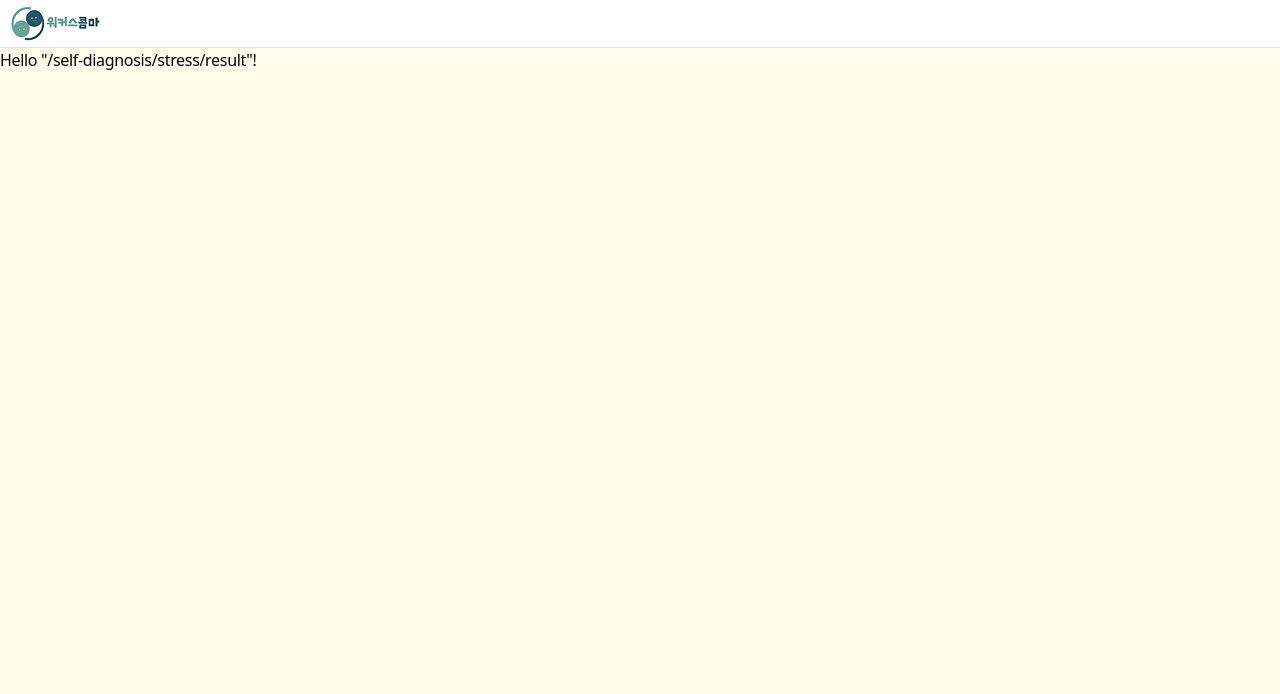
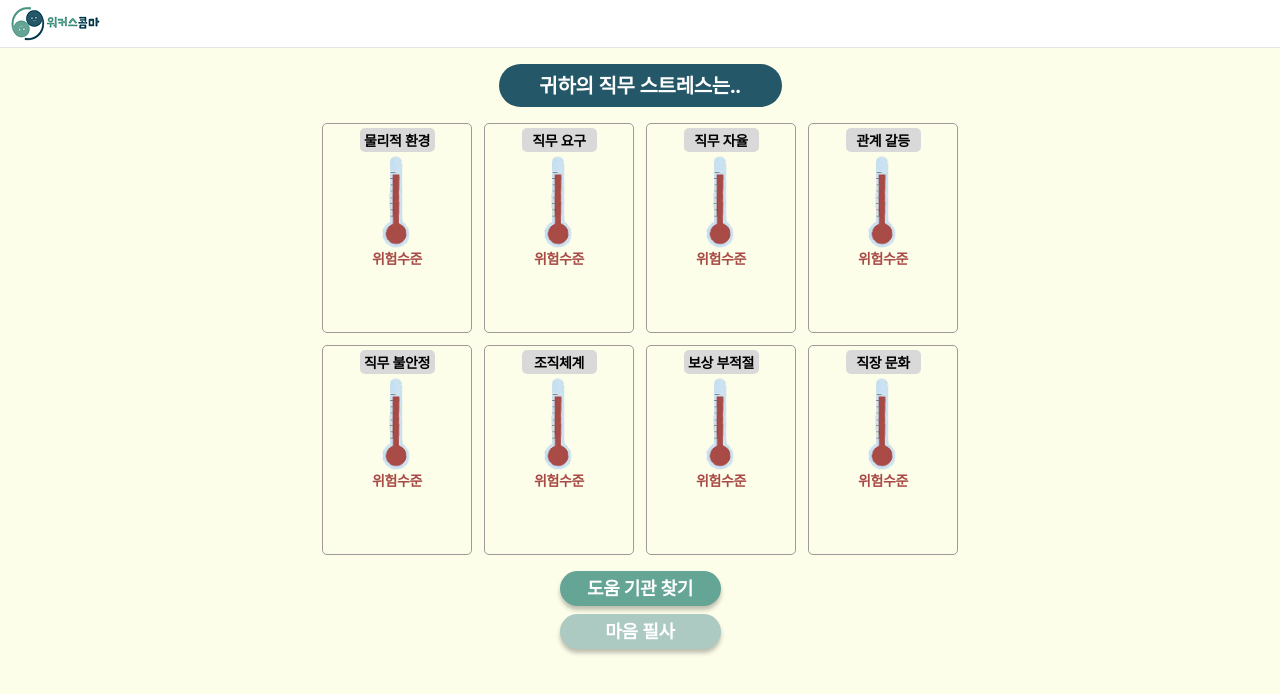
Before and after one commit to WorkersComma/workerscomma.github.io, a React (Vite) app: page /self-diagnosis/stress/result in a window 1280 px wide. Shown: the top 694 px of the page. Built offline with nearby package versions, Linux system fonts and the light colour scheme; a web font is replaced by a local one.

Commit message:
feat: 직무 스트레스 결과 페이지 개발

```diff
--- /dev/null
+++ b/src/features/self-diagnosis/stress/StressResultPage.tsx
@@ -0,0 +1,350 @@
+import type { FC } from "react";
+import { Link, useSearch } from "@tanstack/react-router";
+import { Heading1 } from "../../../shared/components/Heading1";
+import greenTherometer from "../assets/thermometers/green-thermometer.webp";
+import greenTherometer2x from "../assets/thermometers/green-thermometer@2x.webp";
+import darkRedTherometer from "../assets/thermometers/dark-red-thermometer.webp";
+import darkRedTherometer2x from "../assets/thermometers/dark-red-thermometer@2x.webp";
+
+export const StressResultPage: FC = () => {
+  const {
+    gender,
+    t1 = 0,
+    t2 = 0,
+    t3 = 0,
+    t4 = 0,
+    t5 = 0,
+    t6 = 0,
+    t7 = 0,
+    t8 = 0,
+  } = useSearch({
+    from: "/self-diagnosis/stress/result",
+  });
+
+  // 물리적 환경 데이터
+  const t1Data = (() => {
+    const isGood =
+      (gender === "MALE" && t1 < 7) || (gender === "FEMALE" && t1 < 6);
+
+    if (isGood) {
+      return {
+        title: "물리적 환경",
+        image: {
+          src: greenTherometer,
+          srcSet: `${greenTherometer2x} 2x`,
+        },
+        isGood,
+        scoreDescription: <span className="text-[#83B583]">정상범위</span>,
+        heading: "",
+        description: "",
+      };
+    }
+
+    return {
+      title: "물리적 환경",
+      image: {
+        src: darkRedTherometer,
+        srcSet: `${darkRedTherometer2x} 2x`,
+      },
+      isGood,
+      scoreDescription: <span className="text-[#A84945]">위험수준</span>,
+      heading: "",
+      description: "",
+    };
+  })();
+
+  // 직무 요구 데이터
+  const t2Data = (() => {
+    const isGood =
+      (gender === "MALE" && t2 < 8) || (gender === "FEMALE" && t2 < 10);
+
+    if (isGood) {
+      return {
+        title: "직무 요구",
+        isGood,
+        image: {
+          src: greenTherometer,
+          srcSet: `${greenTherometer2x} 2x`,
+        },
+        scoreDescription: <span className="text-[#83B583]">정상범위</span>,
+        heading: "",
+        description: "",
+      };
+    }
+
+    return {
+      title: "직무 요구",
+      isGood,
+      image: {
+        src: darkRedTherometer,
+        srcSet: `${darkRedTherometer2x} 2x`,
+      },
+      scoreDescription: <span className="text-[#A84945]">위험수준</span>,
+      heading: "",
+      description: "",
+    };
+  })();
+
+  // 직무 자율 데이터
+  const t3Data = (() => {
+    const isGood =
+      (gender === "MALE" && t3 < 5) || (gender === "FEMALE" && t3 < 7);
+
+    if (isGood) {
+      return {
+        title: "직무 자율",
+        isGood,
+        image: {
+          src: greenTherometer,
+          srcSet: `${greenTherometer2x} 2x`,
+        },
+        scoreDescription: <span className="text-[#83B583]">정상범위</span>,
+        heading: "",
+        description: "",
+      };
+    }
+
+    return {
+      title: "직무 자율",
+      isGood,
+      image: {
+        src: darkRedTherometer,
+        srcSet: `${darkRedTherometer2x} 2x`,
+      },
+      scoreDescription: <span className="text-[#A84945]">위험수준</span>,
+      heading: "",
+      description: "",
+    };
+  })();
+
+  // 관계갈등 데이터
+  const t4Data = (() => {
+    const isGood =
+      (gender === "MALE" && t4 < 5) || (gender === "FEMALE" && t4 < 7);
+
+    if (isGood) {
+      return {
+        title: "관계 갈등",
+        isGood,
+        image: {
+          src: greenTherometer,
+          srcSet: `${greenTherometer2x} 2x`,
+        },
+        scoreDescription: <span className="text-[#83B583]">정상범위</span>,
+        heading: "",
+        description: "",
+      };
+    }
+
+    return {
+      title: "관계 갈등",
+      isGood,
+      image: {
+        src: darkRedTherometer,
+        srcSet: `${darkRedTherometer2x} 2x`,
+      },
+      scoreDescription: <span className="text-[#A84945]">위험수준</span>,
+      heading: "",
+      description: "",
+    };
+  })();
+
+  // 직무불안성 데이터
+  const t5Data = (() => {
+    const isGood =
+      (gender === "MALE" && t5 < 6) || (gender === "FEMALE" && t5 < 5);
+
+    if (isGood) {
+      return {
+        title: "직무 불안정",
+        isGood,
+        image: {
+          src: greenTherometer,
+          srcSet: `${greenTherometer2x} 2x`,
+        },
+        scoreDescription: <span className="text-[#83B583]">정상범위</span>,
+        heading: "",
+        description: "",
+      };
+    }
+
+    return {
+      title: "직무 불안정",
+      isGood,
+      image: {
+        src: darkRedTherometer,
+        srcSet: `${darkRedTherometer2x} 2x`,
+      },
+      scoreDescription: <span className="text-[#A84945]">위험수준</span>,
+      heading: "",
+      description: "",
+    };
+  })();
+
+  // 조직체계 데이터
+  const t6Data = (() => {
+    const isGood =
+      (gender === "MALE" && t6 < 10) || (gender === "FEMALE" && t6 < 11);
+
+    if (isGood) {
+      return {
+        title: "조직체계",
+        isGood,
+        image: {
+          src: greenTherometer,
+          srcSet: `${greenTherometer2x} 2x`,
+        },
+        scoreDescription: <span className="text-[#83B583]">정상범위</span>,
+        heading: "",
+        description: "",
+      };
+    }
+
+    return {
+      title: "조직체계",
+      isGood,
+      image: {
+        src: darkRedTherometer,
+        srcSet: `${darkRedTherometer2x} 2x`,
+      },
+      scoreDescription: <span className="text-[#A84945]">위험수준</span>,
+      heading: "",
+      description: "",
+    };
+  })();
+
+  // 보상부적절 데이터
+  const t7Data = (() => {
+    const isGood =
+      (gender === "MALE" && t7 < 6) || (gender === "FEMALE" && t7 < 5);
+
+    if (isGood) {
+      return {
+        title: "보상 부적절",
+        isGood,
+        image: {
+          src: greenTherometer,
+          srcSet: `${greenTherometer2x} 2x`,
+        },
+        scoreDescription: <span className="text-[#83B583]">정상범위</span>,
+        heading: "",
+        description: "",
+      };
+    }
+
+    return {
+      title: "보상 부적절",
+      isGood,
+      image: {
+        src: darkRedTherometer,
+        srcSet: `${darkRedTherometer2x} 2x`,
+      },
+      scoreDescription: <span className="text-[#A84945]">위험수준</span>,
+      heading: "",
+      description: "",
+    };
+  })();
+
+  // 일-삶의 균형 데이터
+  const t8Data = (() => {
+    const isGood =
+      (gender === "MALE" && t8 < 6) || (gender === "FEMALE" && t8 < 6);
+
+    if (isGood) {
+      return {
+        title: "직장 문화",
+        isGood,
+        image: {
+          src: greenTherometer,
+          srcSet: `${greenTherometer2x} 2x`,
+        },
+        scoreDescription: <span className="text-[#83B583]">정상범위</span>,
+        heading: "",
+        description: "",
+      };
+    }
+
+    return {
+      title: "직장 문화",
+      isGood,
+      image: {
+        src: darkRedTherometer,
+        srcSet: `${darkRedTherometer2x} 2x`,
+      },
+      scoreDescription: <span className="text-[#A84945]">위험수준</span>,
+      heading: "",
+      description: "",
+    };
+  })();
+
+  const allData = [
+    t1Data,
+    t2Data,
+    t3Data,
+    t4Data,
+    t5Data,
+    t6Data,
+    t7Data,
+    t8Data,
+  ].sort((a, b) => {
+    if (a.isGood === b.isGood) return 0;
+
+    if (!a.isGood) return -1;
+
+    return 1;
+  });
+
+  return (
+    <div className="flex flex-col items-center p-4">
+      <Heading1>귀하의 직무 스트레스는..</Heading1>
+
+      <ul className="mt-4 max-w-3xl flex gap-3 justify-center items-center flex-wrap">
+        {allData.map((data) => (
+          <li
+            key={data.title}
+            className="p-1 w-[150px] h-[210px] rounded-[5px] border border-[#A29898] flex flex-col items-center"
+          >
+            <h2 className="w-[75px] h-[24px] rounded-[5px] bg-[#D9D9D9] text-black font-semibold text-[0.875rem] flex justify-center items-center">
+              {data.title}
+            </h2>
+
+            <div className="mt-1">
+              <img
+                className="h-[92px]"
+                src={data.image.src}
+                srcSet={data.image.srcSet}
+              />
+            </div>
+
+            <p className="text-[0.875rem] font-semibold">
+              {data.scoreDescription}
+            </p>
+
+            <h3 className="font-semibold text-black whitespace-pre-line">
+              {data.heading}
+            </h3>
+
+            <p className="font-semibold text-[0.875rem] whitespace-pre-line">
+              {data.description}
+            </p>
+          </li>
+        ))}
+      </ul>
+
+      <div className="mt-4 flex flex-col gap-2">
+        <Link
+          className="w-[161px] h-[35px] flex justify-center items-center font-bold text-[1.125rem] text-white bg-[#65A595] rounded-[40px] shadow-[0px_4px_4px_rgb(0_0_0/0.25)]"
+          to="/self-diagnosis/stress/help"
+        >
+          도움 기관 찾기
+        </Link>
+        <Link
+          className="w-[161px] h-[35px] flex justify-center items-center font-bold text-[1.125rem] text-white bg-[#ACC9C2] hover:bg-[#65A595] active:bg-[#65A595] rounded-[40px] shadow-[0px_4px_4px_rgb(0_0_0/0.25)]"
+          to="/self-diagnosis/stress/write"
+        >
+          마음 필사
+        </Link>
+      </div>
+    </div>
+  );
+};
--- a/src/routes/self-diagnosis/stress/result.tsx
+++ b/src/routes/self-diagnosis/stress/result.tsx
@@ -1,38 +1,35 @@
 import { createFileRoute } from "@tanstack/react-router";
+import { StressResultPage } from "../../../features/self-diagnosis/stress/StressResultPage";
 
 export const Route = createFileRoute("/self-diagnosis/stress/result")({
   component: RouteComponent,
   validateSearch: (
     search?: Record<string, unknown>
-  ):
-    | {
-        gender: "MALE" | "FEMALE";
-        t1: number;
-        t2: number;
-        t3: number;
-        t4: number;
-        t5: number;
-        t6: number;
-        t7: number;
-        t8: number;
-      }
-    | undefined => {
-    if (!search) return;
-
+  ): {
+    gender?: "MALE" | "FEMALE";
+    t1?: number;
+    t2?: number;
+    t3?: number;
+    t4?: number;
+    t5?: number;
+    t6?: number;
+    t7?: number;
+    t8?: number;
+  } => {
     return {
-      gender: (search?.gender as "MALE" | "FEMALE") || "MALE",
-      t1: Number.isNaN(Number(search?.t1)) ? 0 : Number(search?.t1),
-      t2: Number.isNaN(Number(search?.t2)) ? 0 : Number(search?.t2),
-      t3: Number.isNaN(Number(search?.t3)) ? 0 : Number(search?.t3),
-      t4: Number.isNaN(Number(search?.t4)) ? 0 : Number(search?.t4),
-      t5: Number.isNaN(Number(search?.t5)) ? 0 : Number(search?.t5),
-      t6: Number.isNaN(Number(search?.t6)) ? 0 : Number(search?.t6),
-      t7: Number.isNaN(Number(search?.t7)) ? 0 : Number(search?.t7),
-      t8: Number.isNaN(Number(search?.t8)) ? 0 : Number(search?.t8),
+      gender: search?.gender as "MALE" | "FEMALE",
+      t1: Number.isNaN(Number(search?.t1)) ? undefined : Number(search?.t1),
+      t2: Number.isNaN(Number(search?.t2)) ? undefined : Number(search?.t2),
+      t3: Number.isNaN(Number(search?.t3)) ? undefined : Number(search?.t3),
+      t4: Number.isNaN(Number(search?.t4)) ? undefined : Number(search?.t4),
+      t5: Number.isNaN(Number(search?.t5)) ? undefined : Number(search?.t5),
+      t6: Number.isNaN(Number(search?.t6)) ? undefined : Number(search?.t6),
+      t7: Number.isNaN(Number(search?.t7)) ? undefined : Number(search?.t7),
+      t8: Number.isNaN(Number(search?.t8)) ? undefined : Number(search?.t8),
     };
   },
 });
 
 function RouteComponent() {
-  return <div>Hello "/self-diagnosis/stress/result"!</div>;
+  return <StressResultPage />;
 }
```
